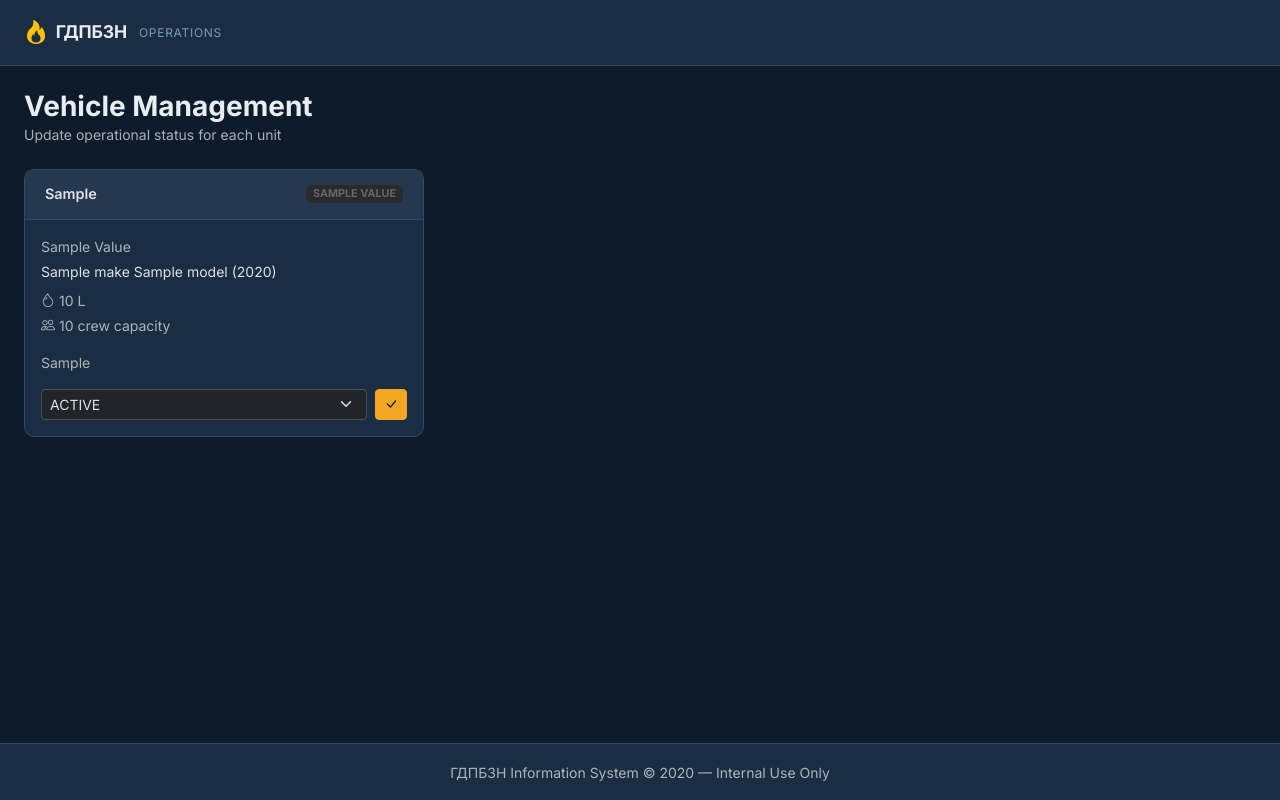
After one commit to codingburgas/iara-gdbpzn-KaloyanBoychev, a Flask app: template backend/app/templates/vehicles/list.html in a window 1280 px wide. The commit adds this page. Run offline with Flask 3, Linux system fonts and the light colour scheme; the template is opened without the code that fills it: most values are stand-ins (such as "Sample title", 1, 10 or a date in 2020); some libraries are stand-ins or nearby versions.

Commit message:
Add vehicle management UI and incident assignment

```diff
--- a/backend/app/templates/base.html
+++ b/backend/app/templates/base.html
@@ -73,6 +73,15 @@
                     </a>
                 </li>
                 {% endif %}
+
+                {% if current_user.role.value in ['ops', 'admin'] %}
+<li class="nav-item">
+    <a class="nav-link {% if request.endpoint and request.endpoint.startswith('vehicles') %}active{% endif %}"
+       href="{{ url_for('vehicles.list_vehicles') }}">
+        <i class="bi bi-truck me-1"></i>Vehicles
+    </a>
+</li>
+{% endif %}
                 {% if current_user.is_firefighter %}
                 <li class="nav-item">
                     <a class="nav-link {% if request.endpoint == 'operations.mobile_dashboard' %}active{% endif %}"
--- a/backend/app/templates/incidents/new.html
+++ b/backend/app/templates/incidents/new.html
@@ -68,6 +68,11 @@
                         {{ form.assigned_crew_id.label(class="form-label") }}
                         {{ form.assigned_crew_id(class="form-select") }}
                     </div>
+                    <div class="col-12">
+                        {{ form.assigned_vehicle_id.label(class="form-label") }}
+                        {{ form.assigned_vehicle_id(class="form-select") }}
+                        <small class="text-muted">Only AVAILABLE vehicles are shown.</small>
+                    </div>
 
                     <div class="col-12 d-flex gap-2 mt-2">
                         {{ form.submit(class="btn btn-warning fw-600 px-4") }}
--- /dev/null
+++ b/backend/app/templates/vehicles/list.html
@@ -0,0 +1,78 @@
+{% extends "base.html" %}
+
+{% block content %}
+<div class="container-fluid px-4 py-4">
+
+    <div class="d-flex justify-content-between align-items-center mb-4">
+        <div>
+            <h1 class="h3 fw-700 mb-0">Vehicle Management</h1>
+            <p class="text-muted mb-0 small">Update operational status for each unit</p>
+        </div>
+    </div>
+
+    <div class="row g-3">
+        {% for vehicle in vehicles %}
+        <div class="col-md-6 col-lg-4">
+            <div class="card gdp-card h-100">
+                <div class="card-header d-flex justify-content-between align-items-center">
+                    <span class="fw-600">
+                        {{ vehicle.call_sign or vehicle.plate_number }}
+                    </span>
+                    <span class="badge
+                        {% if vehicle.status.value == 'available' %}status-resolved
+                        {% elif vehicle.status.value == 'deployed' %}status-in_progress
+                        {% elif vehicle.status.value == 'maintenance' %}status-pending
+                        {% else %}status-cancelled{% endif %}">
+                        {{ vehicle.status.value.upper() }}
+                    </span>
+                </div>
+
+                <div class="card-body">
+                    <p class="text-muted small mb-1">
+                        {{ vehicle.vehicle_type.value.replace('_', ' ').title() }}
+                    </p>
+                    <p class="small mb-2">
+                        {{ vehicle.make or '' }} {{ vehicle.model or '' }}
+                        {% if vehicle.year %}({{ vehicle.year }}){% endif %}
+                    </p>
+
+                    {% if vehicle.water_capacity_liters %}
+                    <p class="text-muted small mb-1">
+                        <i class="bi bi-droplet me-1"></i>{{ vehicle.water_capacity_liters }} L
+                    </p>
+                    {% endif %}
+                    {% if vehicle.crew_capacity %}
+                    <p class="text-muted small mb-3">
+                        <i class="bi bi-people me-1"></i>{{ vehicle.crew_capacity }} crew capacity
+                    </p>
+                    {% endif %}
+
+                    <p class="text-muted small mb-3">{{ vehicle.home_station or '—' }}</p>
+
+                    <form method="POST"
+                          action="{{ url_for('vehicles.update_status', vehicle_id=vehicle.id) }}"
+                          class="d-flex gap-2">
+                        <input type="hidden" name="csrf_token" value="{{ csrf_token() }}">
+                        <select name="status" class="form-select form-select-sm">
+                            {% for s in statuses %}
+                            <option value="{{ s }}" {% if s == vehicle.status.value %}selected{% endif %}>
+                                {{ s.upper() }}
+                            </option>
+                            {% endfor %}
+                        </select>
+                        <button type="submit" class="btn btn-sm btn-warning fw-600">
+                            <i class="bi bi-check-lg"></i>
+                        </button>
+                    </form>
+                </div>
+            </div>
+        </div>
+        {% else %}
+        <div class="col-12">
+            <p class="text-muted">No vehicles registered yet.</p>
+        </div>
+        {% endfor %}
+    </div>
+
+</div>
+{% endblock %}
```
Also changed, not shown: backend/app/__init__.py (+8 -6 lines), backend/app/blueprints/incidents/__init__.py (+8 -0 lines), backend/app/blueprints/incidents/forms.py (+14 -2 lines), backend/app/blueprints/vehicles/__init__.py (added, +51 -0 lines), backend/app/templates/incidents/detail.html (+17 -0 lines).
